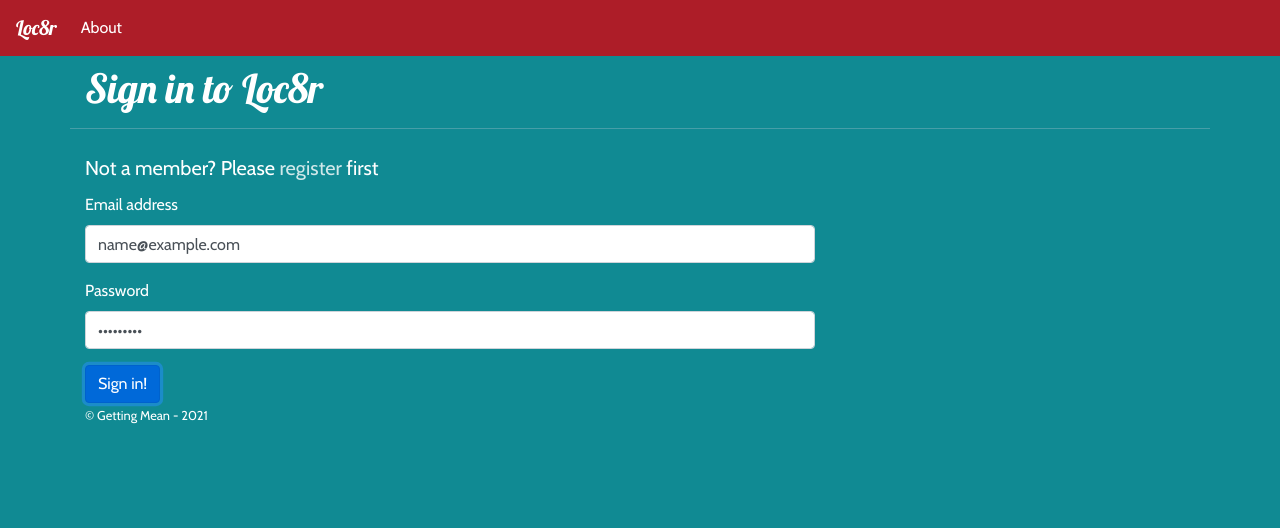
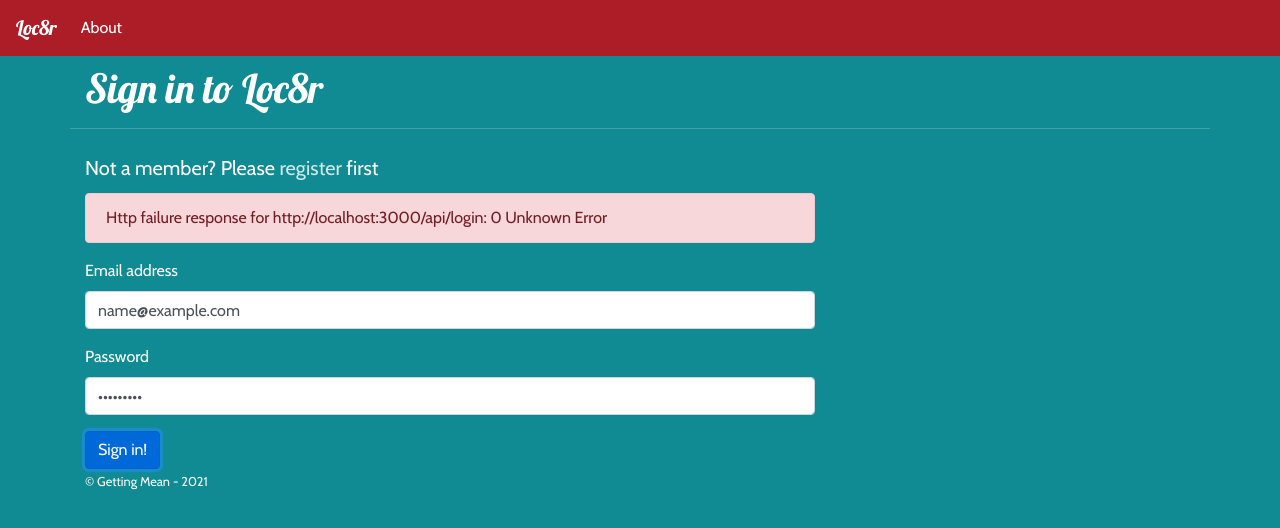
Before and after one commit to rustam-mukhametshin/loc8r, an Angular app in the folder app_public/: page /login in a window 1280 px wide. Both pictures are taken after typing "name@example.com", "Sample123" into the empty fields and a click on the button "Sign in!". Shown: the top 528 px of the page. Built offline with nearby package versions, Linux system fonts and the light colour scheme; no server answers.

Commit message:
Show error on login page

```diff
--- a/app_public/src/app/views/login/login.component.html
+++ b/app_public/src/app/views/login/login.component.html
@@ -5,6 +5,10 @@
     <p class="lead">Not a member? Please <a routerLink="/register">register</a> first</p>
 
     <form (submit)="onLoginSubmit()">
+
+      <div *ngIf="formError" role="alert" class="alert alert-danger">
+        {{formError}}
+      </div>
 
       <div class="form-group">
         <label for="email">Email address</label>
--- a/app_public/src/app/views/login/login.component.ts
+++ b/app_public/src/app/views/login/login.component.ts
@@ -8,6 +8,8 @@ import { AuthenticationService } from '../../services/authentication.service';
   styleUrls: ['./login.component.scss']
 })
 export class LoginComponent implements OnInit {
+
+  public formError = '';
 
   public credentials = {
     email: '',
@@ -35,9 +37,9 @@ export class LoginComponent implements OnInit {
    * Submit to register
    */
   public onLoginSubmit(): void {
-
+    this.formError = '';
     if (!this.credentials.email || !this.credentials.password) {
-
+      this.formError = 'All fields are required, please try again';
     } else {
       this.doLogin();
     }
@@ -52,6 +54,6 @@ export class LoginComponent implements OnInit {
     this.authenticationService
       .login(this.credentials)
       .then(() => this.router.navigateByUrl('/'))
-      .catch(err => console.log(err));
+      .catch(err => this.formError = err);
   }
 }
```
